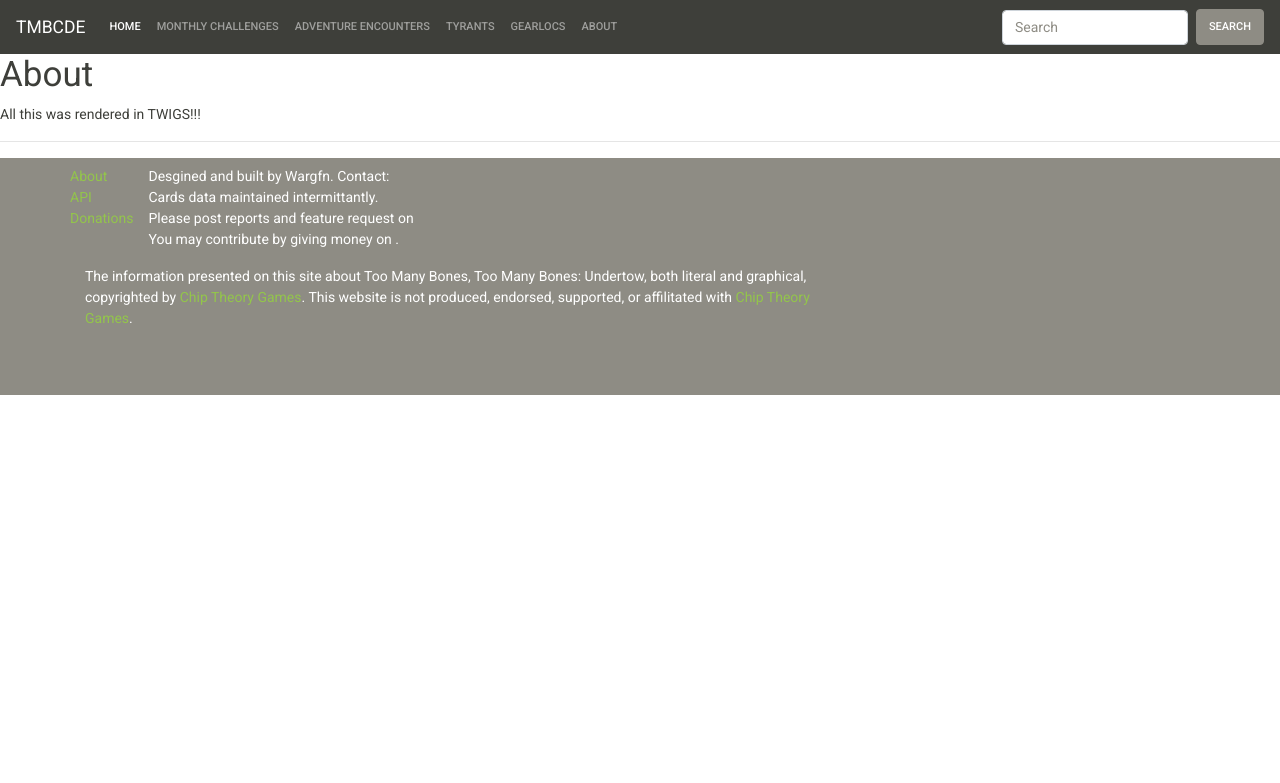
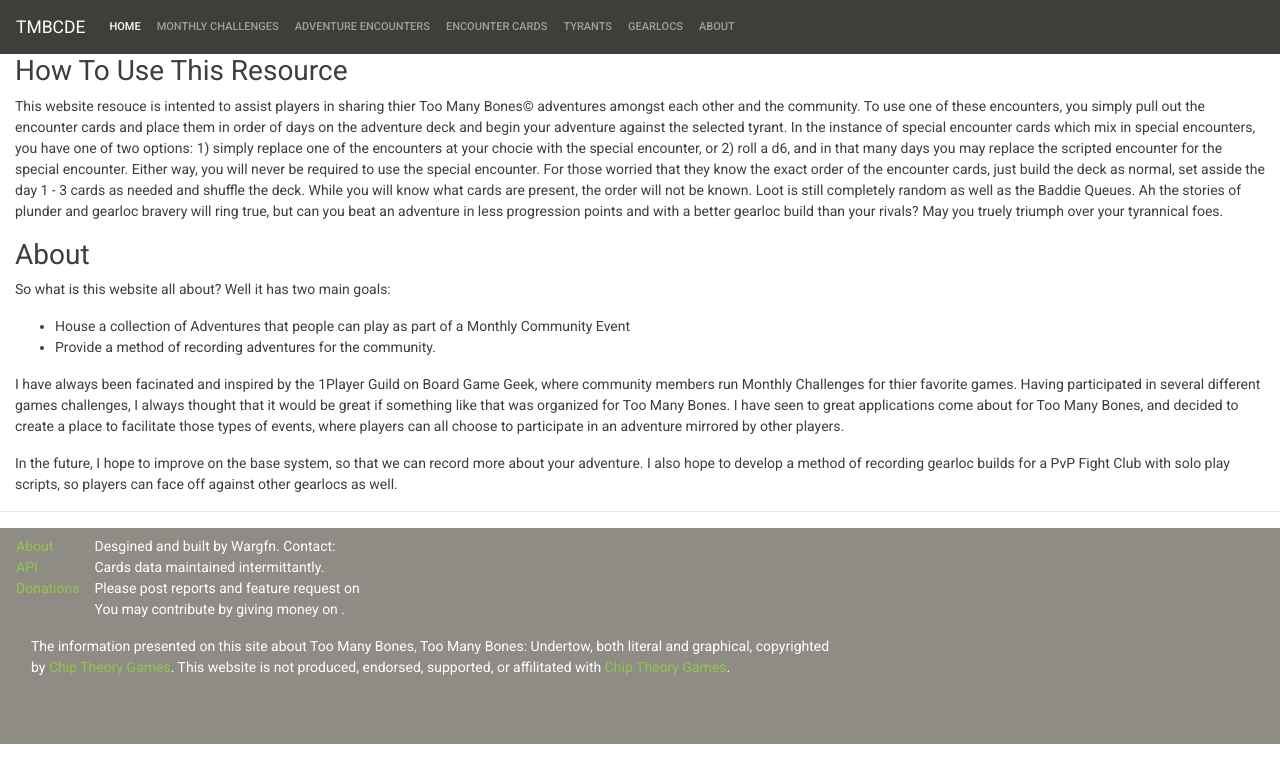
Before and after one commit to wargfn/TMBCDE, a Symfony app: template templates/default/about.html.twig in a window 1280 px wide. Shown: the top 783 px of the page. Run offline with Twig, Linux system fonts and the light colour scheme; the template is opened without the code that fills it, so the values that code supplies are empty; some libraries are stand-ins or nearby versions.

Commit message:
Added Cards and fluid Containers

```diff
--- a/templates/default/about.html.twig
+++ b/templates/default/about.html.twig
@@ -3,6 +3,36 @@
 {% block title %}About{% endblock %}
 
 {% block body %}
-    <h1>About</h1>
-    <p>All this was rendered in TWIGS!!!</p>
+    <div class="container-fluid">
+        <h2>How To Use This Resource</h2>
+        <p>
+            This website resouce is intented to assist players in sharing thier Too Many Bones&copy; adventures amongst each other and the community. To use one of these
+            encounters, you simply pull out the encounter cards and place them in order of days on the adventure deck and begin your adventure against the selected tyrant.
+            In the instance of special encounter cards which mix in special encounters, you have one of two options: 1) simply replace one of the encounters at your chocie
+            with the special encounter, or 2) roll a d6, and in that many days you may replace the scripted encounter for the special encounter.  Either way, you will never
+            be required to use the special encounter.  For those worried that they know the exact order of the encounter cards, just build the deck as normal, set asside
+            the day 1 - 3 cards as needed and shuffle the deck. While you will know what cards are present, the order will not be known.
+            Loot is still completely random as well as the Baddie Queues.
+
+            Ah the stories of plunder and gearloc bravery will ring true, but can you beat an adventure in less progression points and with a better gearloc build than your
+            rivals?  May you truely triumph over your tyrannical foes.
+        </p>
+        <h2>About</h2>
+        <p>
+            So what is this website all about? Well it has two main goals:
+        <ul>
+            <li>House a collection of Adventures that people can play as part of a Monthly Community Event</li>
+            <li>Provide a method of recording adventures for the community.</li>
+        </ul>
+        <p>
+            I have always been facinated and inspired by the 1Player Guild on Board Game Geek, where community members run Monthly Challenges for thier favorite games.
+            Having participated in several different games challenges, I always thought that it would be great if something like that was organized for Too Many Bones.
+            I have seen to great applications come about for Too Many Bones, and decided to create a place to facilitate those types of events, where players can all
+            choose to participate in an adventure mirrored by other players.
+        </p>
+        <p>
+            In the future, I hope to improve on the base system, so that we can record more about your adventure. I also hope to develop a method of recording gearloc
+            builds for a PvP Fight Club with solo play scripts, so players can face off against other gearlocs as well.
+        </p>
+    </div>
 {% endblock %}
--- a/templates/default/encounters.details.html.twig
+++ b/templates/default/encounters.details.html.twig
@@ -3,7 +3,7 @@
 {% block title %}Adventure Encounter{% endblock %}
 
 {% block body %}
-    <div class="container">
+    <div class="container-fluid">
         {% if encounters is defined and encounters is not empty %}
             {% if tyrant is defined and tyrant is not empty %}
                 <h1>{{ encounters.name }}</h1>
@@ -107,5 +107,6 @@
                     {% endif %}
                 </table>
         {% endif %}
+        <div><h4><a href="{{ path('encounters_index') }}">Return to Index</a></h4></div>
     </div>
 {% endblock %}
--- a/templates/default/encounters.html.twig
+++ b/templates/default/encounters.html.twig
@@ -3,7 +3,7 @@
 {% block title %}Adventure Encounter{% endblock %}
 
 {% block body %}
-    <div class="container">
+    <div class="container-fluid">
         <h1>Encounters</h1>
         <p>Adventure awaits you.</p>
         <table class="table table-borderless">
--- a/templates/default/footer.html.twig
+++ b/templates/default/footer.html.twig
@@ -1,7 +1,7 @@
 {% block footer %}
     <hr />
     <nav class="navbar navbar-expand-lg navbar-dark bg-dark text-white">
-        <div class="container">
+        <div class="container-fluid">
             <div class="row" style="margin-bottom:3em">
                 <div class="col-xs-12">
                     <ul class="list-inline" style="list-style: none;">
--- a/templates/default/gearlocs.html.twig
+++ b/templates/default/gearlocs.html.twig
@@ -3,7 +3,7 @@
 {% block title %}TMB Gearlocs{% endblock %}
 
 {% block body %}
-    <div class="container">
+    <div class="container-fluid">
     <h1>Gearlocs</h1>
     <p>The party of our intrepid adventurers</p>
     <table class="table table-borderless">
--- a/templates/default/index.html.twig
+++ b/templates/default/index.html.twig
@@ -3,7 +3,7 @@
 {% block title %}Too Many Bones Community Events {% endblock %}
 
 {% block body %}
-    <div class="container">
+    <div class="container-fluid">
         <div class="jumbotron col-lg-12"><h1>Welcome to the Unofficial Too Many Bones Community Events Site</h1>
             <p class="lead align-content-lg-center"><a href="https://chiptheorygames.com/ctgnews"><img class="align-content-center" src="images/toomanyboneslogo.png" alt="BaseSet" height="150" width="300"></a>
                 <a href="https://chiptheorygames.com/store#!/Too-Many-Bones/c/22721100/offset=0&sort=normal"><img class="align-content-center" src="images/toomanybonesundertowlogo.png" alt="Undertow" height="150" width="330"></a>
--- a/templates/default/monthly.html.twig
+++ b/templates/default/monthly.html.twig
@@ -3,7 +3,7 @@
 {% block title %}Monthly Challenges{% endblock %}
 
 {% block body %}
-    <div class="container">
+    <div class="container-fluid">
         <h1>Monthly Challenges</h1>
         <p>Choose your adventure. Build your Gearloc. Get crushed.</p>
         <table class="table table-borderless">
--- a/templates/default/monthlychallenges.details.html.twig
+++ b/templates/default/monthlychallenges.details.html.twig
@@ -3,7 +3,7 @@
 {% block title %}Monthly Challenge{% endblock %}
 
 {% block body %}
-    <div class="container">
+    <div class="container-fluid">
         {% if encounters is defined and encounters is not empty %}
             {% if monthlyChallenges is defined and monthlyChallenges is not empty %}
             {% if tyrant is defined and tyrant is not empty %}
--- a/templates/default/navbar.html.twig
+++ b/templates/default/navbar.html.twig
@@ -16,6 +16,9 @@
                 <a class="nav-link" href="/encounters">Adventure Encounters</a>
             </li>
             <li class="nav-item">
+                <a class="nav-link" href="/cards">Encounter Cards</a>
+            </li>
+            <li class="nav-item">
                 <a class="nav-link" href="/tyrants">Tyrants</a>
             </li>
             <li class="nav-item">
@@ -25,9 +28,9 @@
                 <a class="nav-link" href="/about">About</a>
             </li>
         </ul>
-        <form class="form-inline my-2 my-lg-0">
-            <input class="form-control mr-sm-2" type="text" placeholder="Search">
-            <button class="btn btn-secondary my-2 my-sm-0" type="submit">Search</button>
-        </form>
+        {#<form class="form-inline my-2 my-lg-0">#}
+            {#<input class="form-control mr-sm-2" type="text" placeholder="Search">#}
+            {#<button class="btn btn-secondary my-2 my-sm-0" type="submit">Search</button>#}
+        {#</form>#}
     </div>
 </nav>
--- a/templates/default/tyrants.html.twig
+++ b/templates/default/tyrants.html.twig
@@ -3,7 +3,7 @@
 {% block title %}TMB Tyrants{% endblock %}
 
 {% block body %}
-    <div class="container">
+    <div class="container-fluid">
         <h1>Tyrants</h1>
         <p>The meanest of the Mean and the Baddest of the Bad.</p>
         <table class="table table-borderless">
```
Also changed, not shown: src/Controller/CardsController.php (added, +49 -0 lines), templates/default/cards.html.twig (added, +38 -0 lines).
